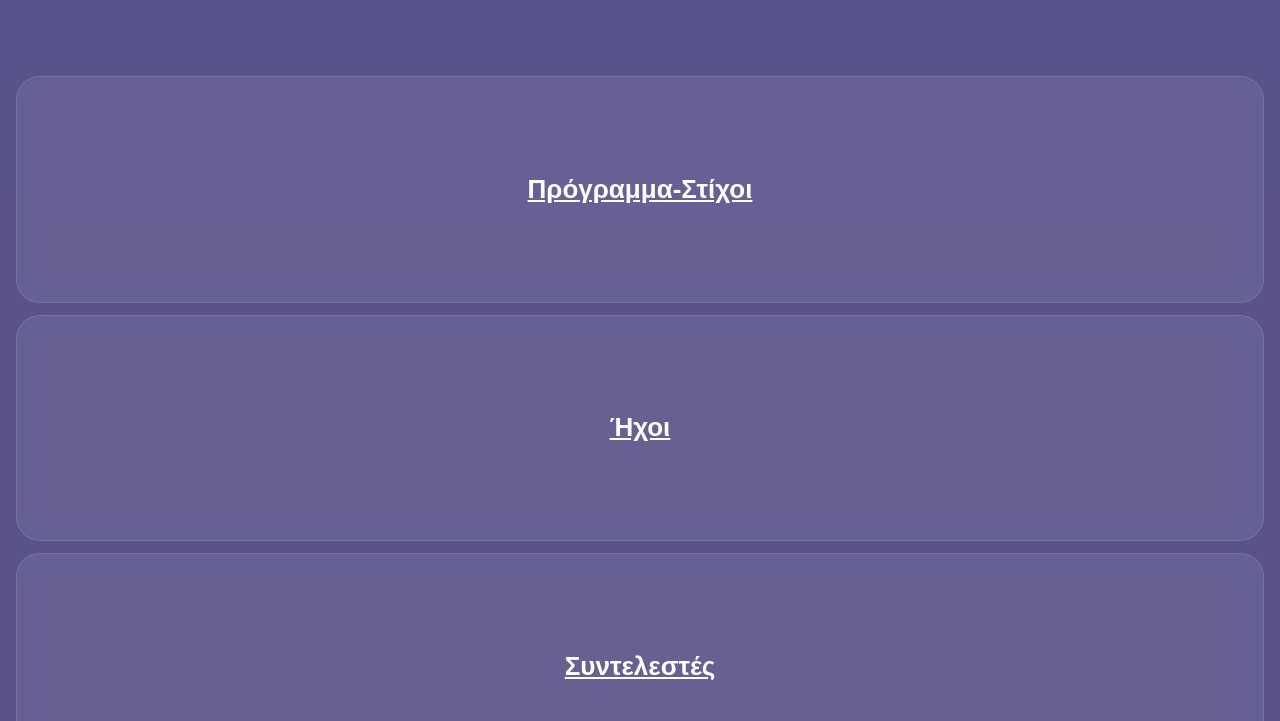
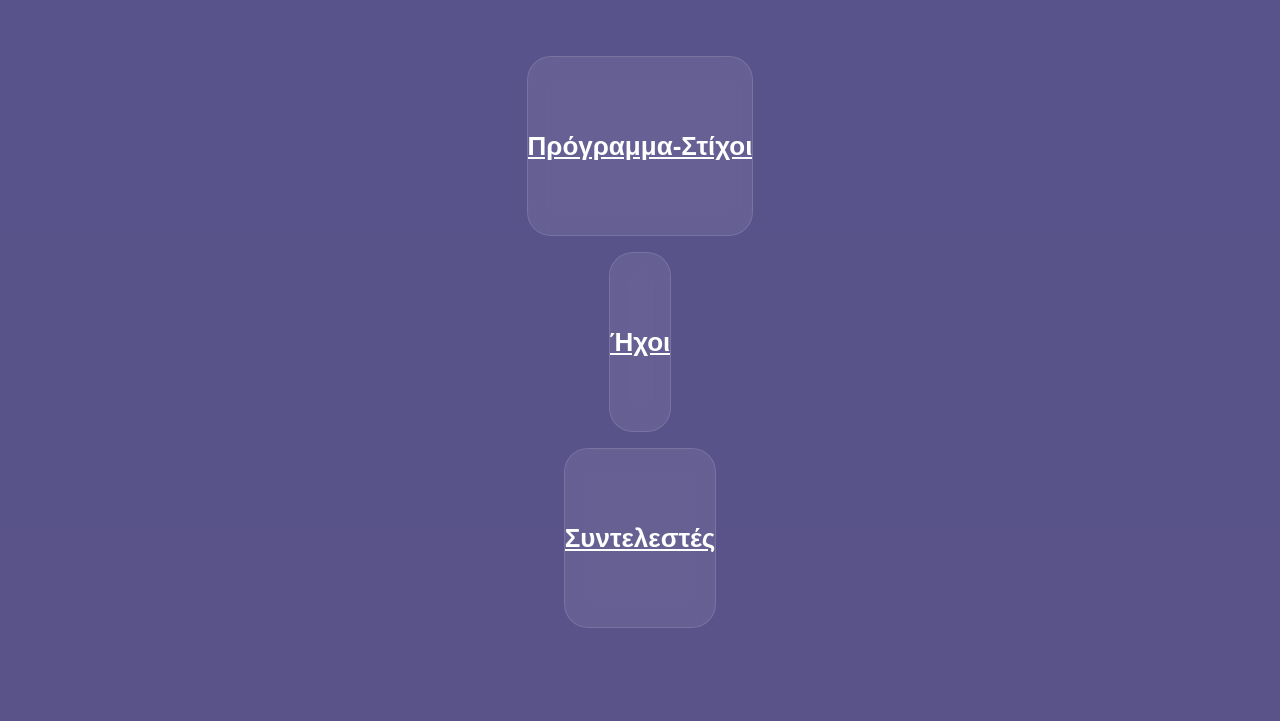
Before and after one commit to SpanouMaria/epirotika-havadia, a website: page index.html in a window 1280 px wide. Shown: the part 804-1525 px from the top of the page. Drawn offline with Linux system fonts and the light colour scheme.

```diff
--- a/style/style.css
+++ b/style/style.css
@@ -212,14 +212,19 @@ header {
 
     min-height: 100vh;
 
-    display: grid;
+    display: flex;
 
-    grid-template-columns:
-        1fr;
+    flex-direction: column;
 
-    gap: 12px;
+    justify-content: flex-start;
 
-    padding: 80px 16px 16px;
+    align-items: center;
+
+    gap: 16px;
+
+    padding: 60px 16px 120px;
+
+    box-sizing: border-box;
 }
 
 .puzzle-item {
```
